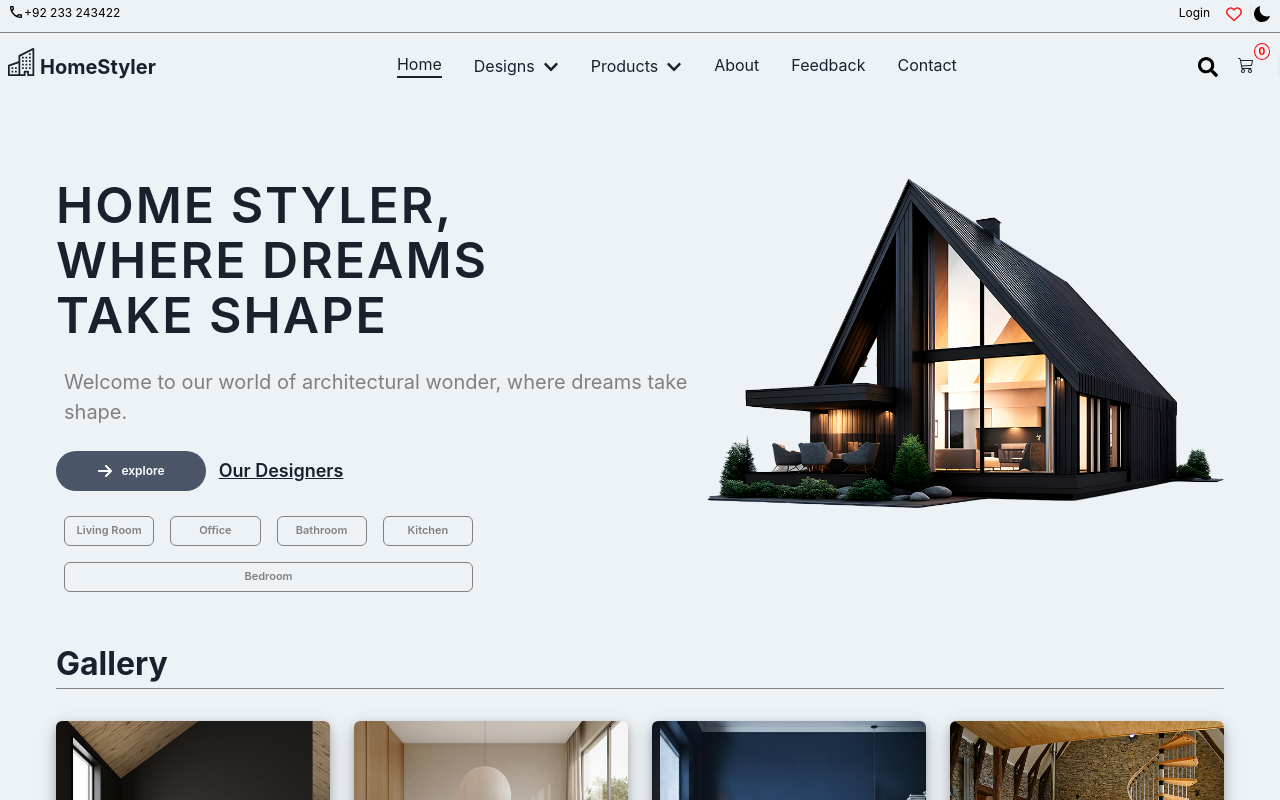
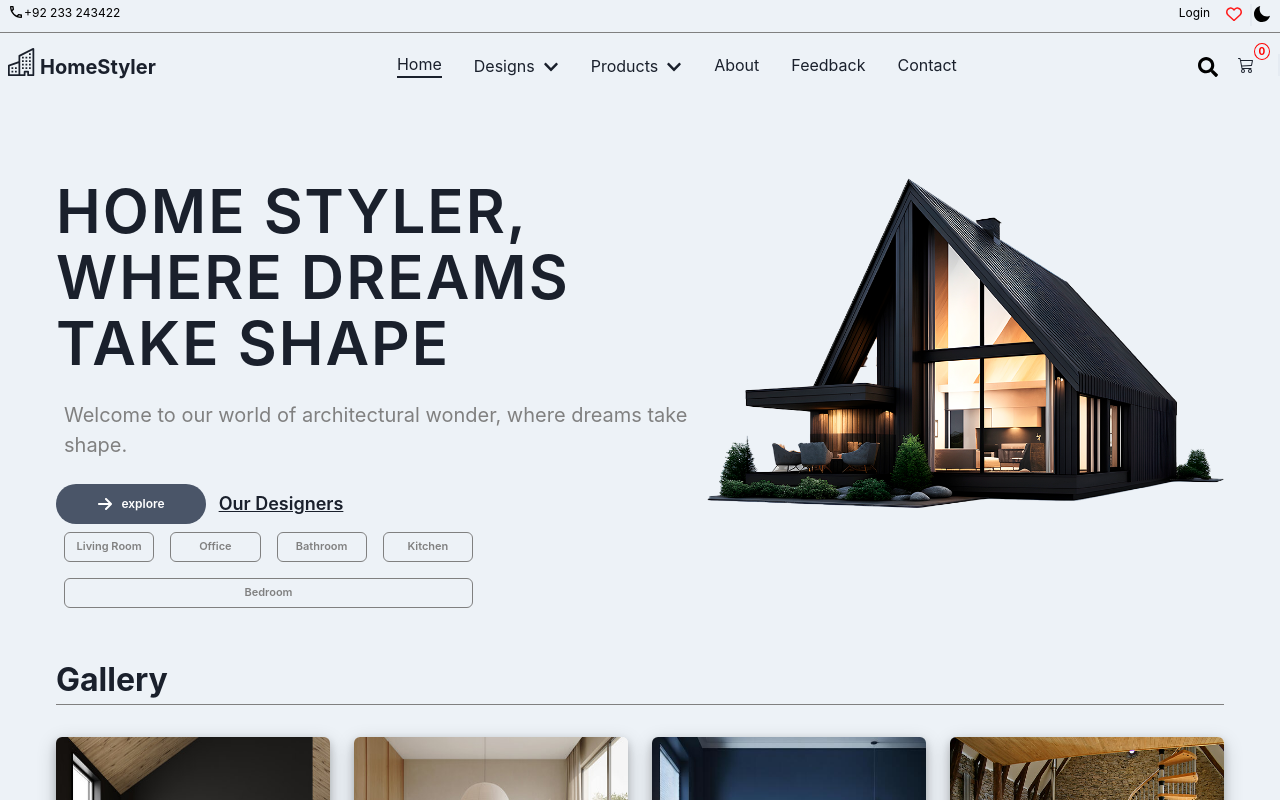
Before and after one commit to Fizahere/HomeStyler, a React (Vite) app: page / in a window 1280 px wide. Shown: the top 800 px of the page. Built offline with nearby package versions, Linux system fonts and the light colour scheme.

Commit message:
[fixed homw pag[

```diff
--- a/src/ClientSite/Home.jsx
+++ b/src/ClientSite/Home.jsx
@@ -51,7 +51,7 @@ const Home = () => {
             />
             </Box> */}
               <Heading
-                fontSize={{ base: "30px", sm: "40px", md: "30px", lg: "50px" }}
+                fontSize={{ base: "30px", sm: "40px", md: "30px", lg: "60px" }}
                 fontWeight={{ base: "500", sm: "700", md: "600" }}
                 lineHeight={1.1}
                 letterSpacing={"2px"}
@@ -105,8 +105,8 @@ const Home = () => {
             <Image
               my={{ base: 8, md: 0 }}
               src={mainimage}
-              width={{ base: "430px", sm: "440px", md: "570px", lg: "560px" }}
-              height={{ base: "220px", sm: "250px", md: "280px", lg: "330px" }}
+              width={{ base: "430px", sm: "440px", md: "560px", lg: "560px" }}
+              height={{ base: "220px", sm: "250px", md: "270px", lg: "330px" }}
             />
           </Flex>
         </Center>
```
